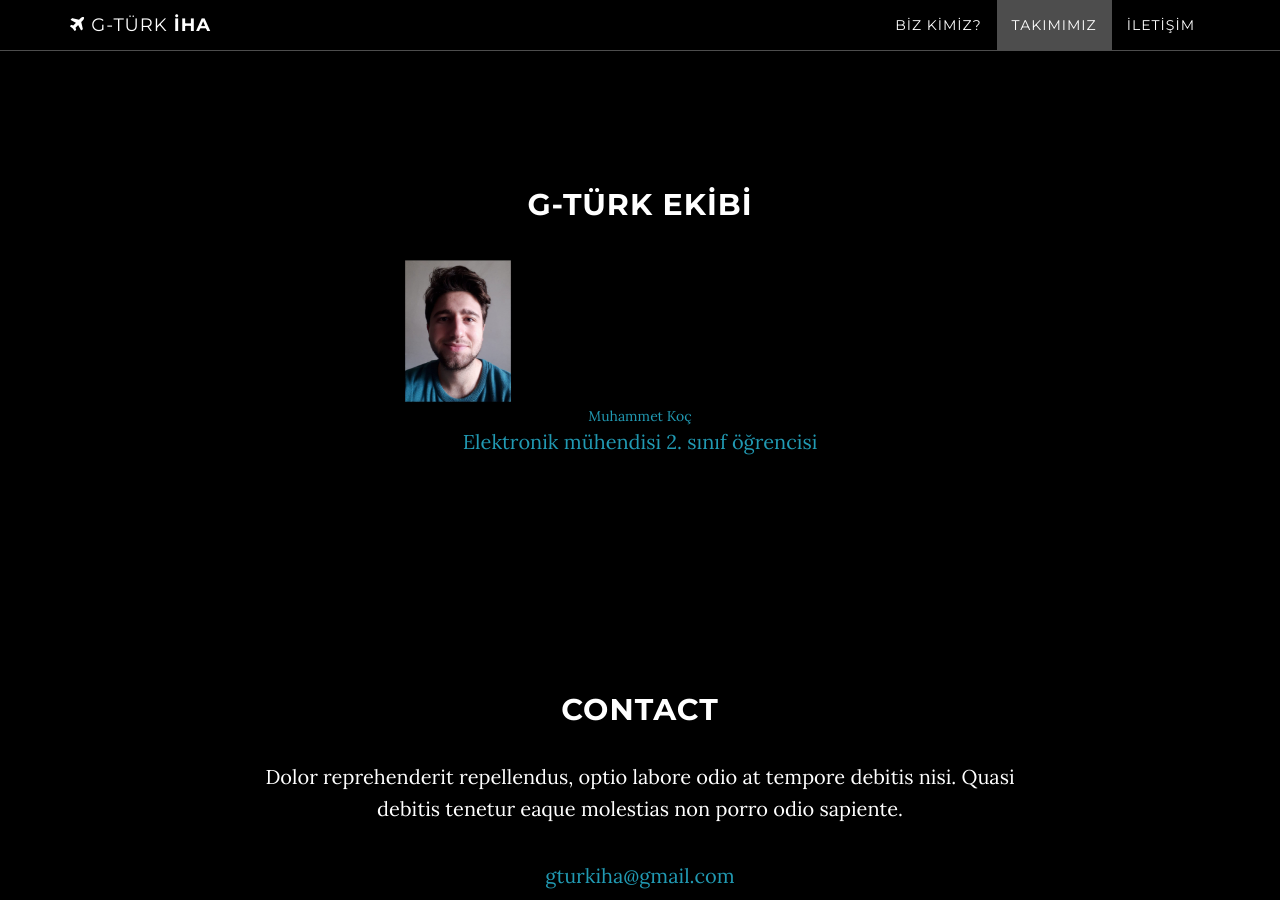
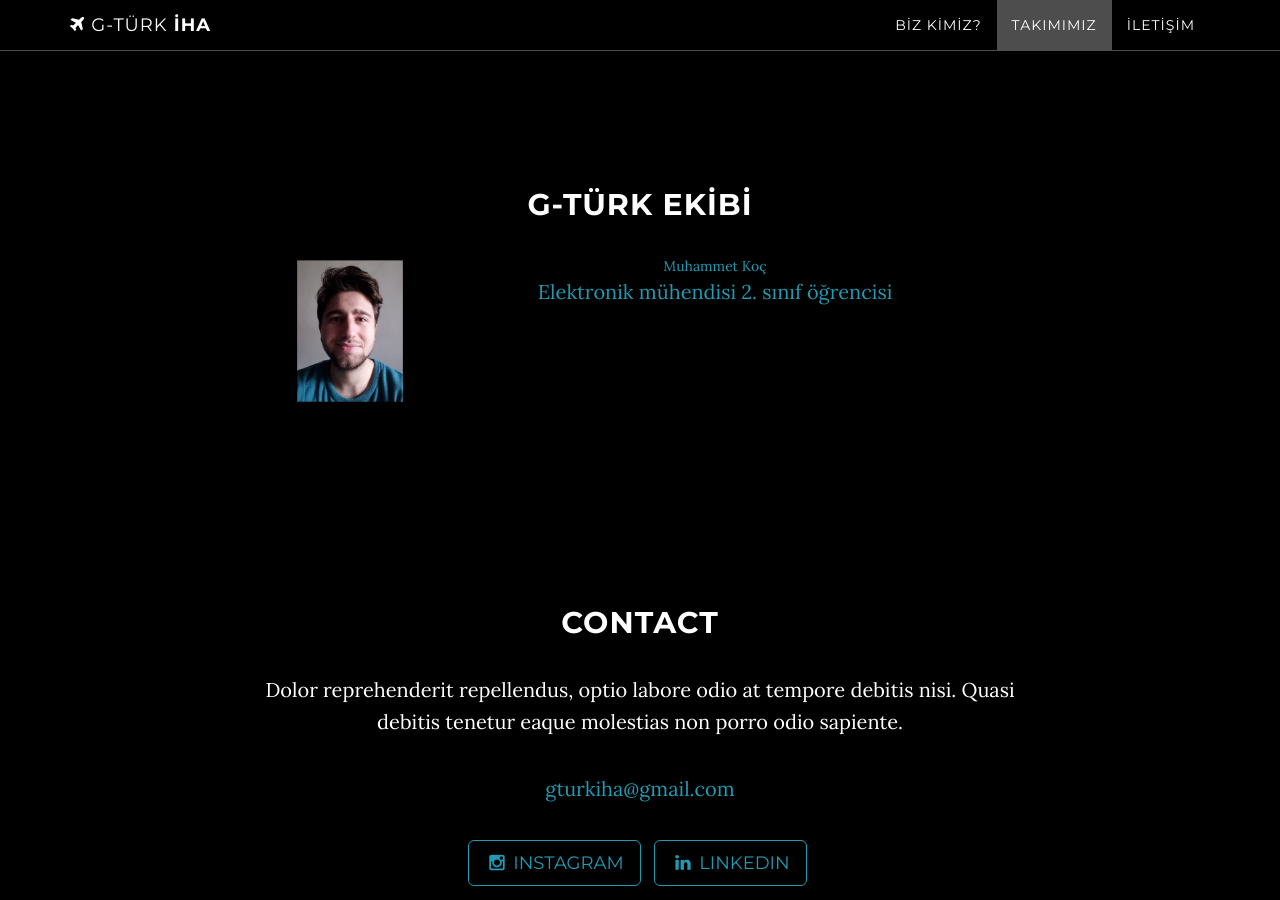
Before and after one commit to g-turk-iha/g-turk-iha, a Jekyll site: the page built from index.html, in a window 1280 px wide and 900 px high, scrolled down 1576 px. Built offline with Jekyll 4.4.1, drawn with Linux system fonts in a browser that asks for light colours.

Commit message:
Update team.html

```diff
--- a/_includes/team.html
+++ b/_includes/team.html
@@ -5,8 +5,7 @@
             <div class="col-lg-8 col-lg-offset-2">
                 <h2>G-TÜRK EkİBİ</h2>
                 <a href="{{ site.baseurl }}/img/author.png">
-                    <img src="{{ site.baseurl }}/img/author.png" width="150px" height="150px"
-                        style="margin-left: -50%;">
+                    <img src="{{ site.baseurl }}/img/author.png" width="150px" height="150px" style="float: left;">
                     <div class="caption">Muhammet Koç</div>
                     <p>Elektronik mühendisi 2. sınıf öğrencisi</p>
                 </a>
```
